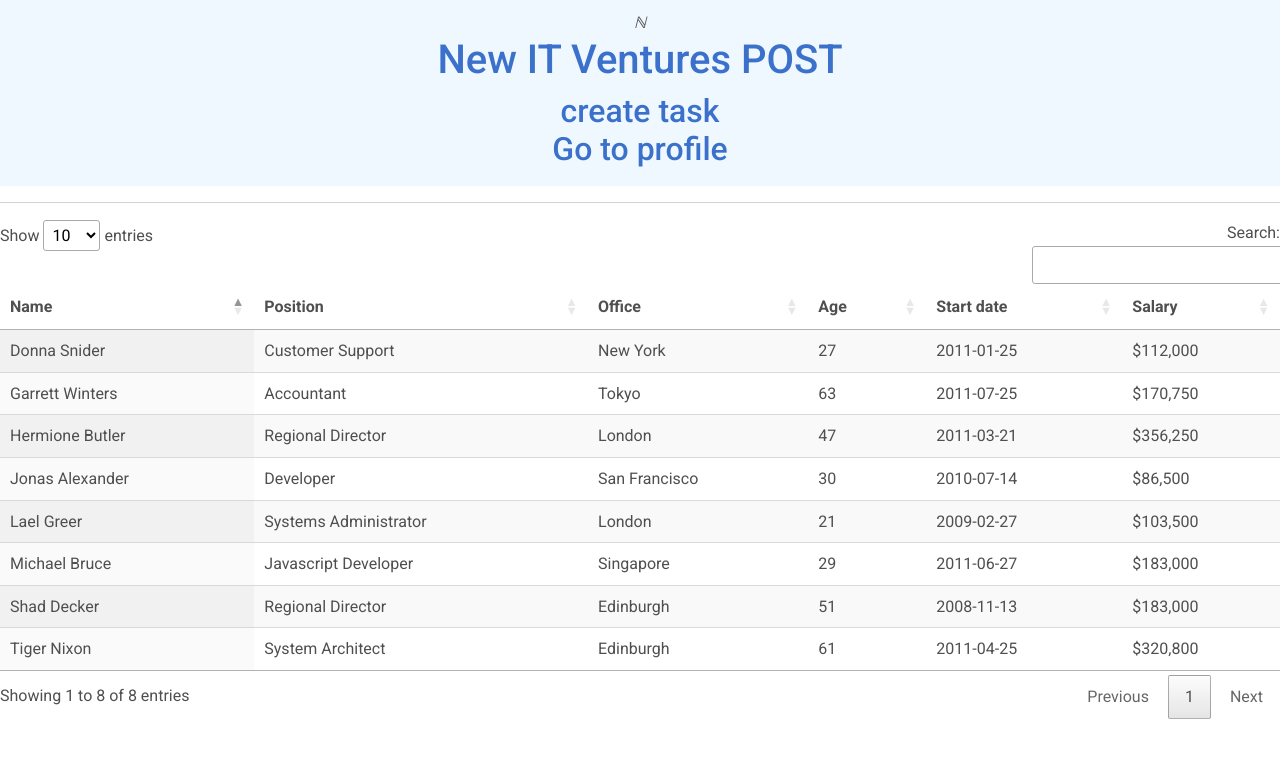
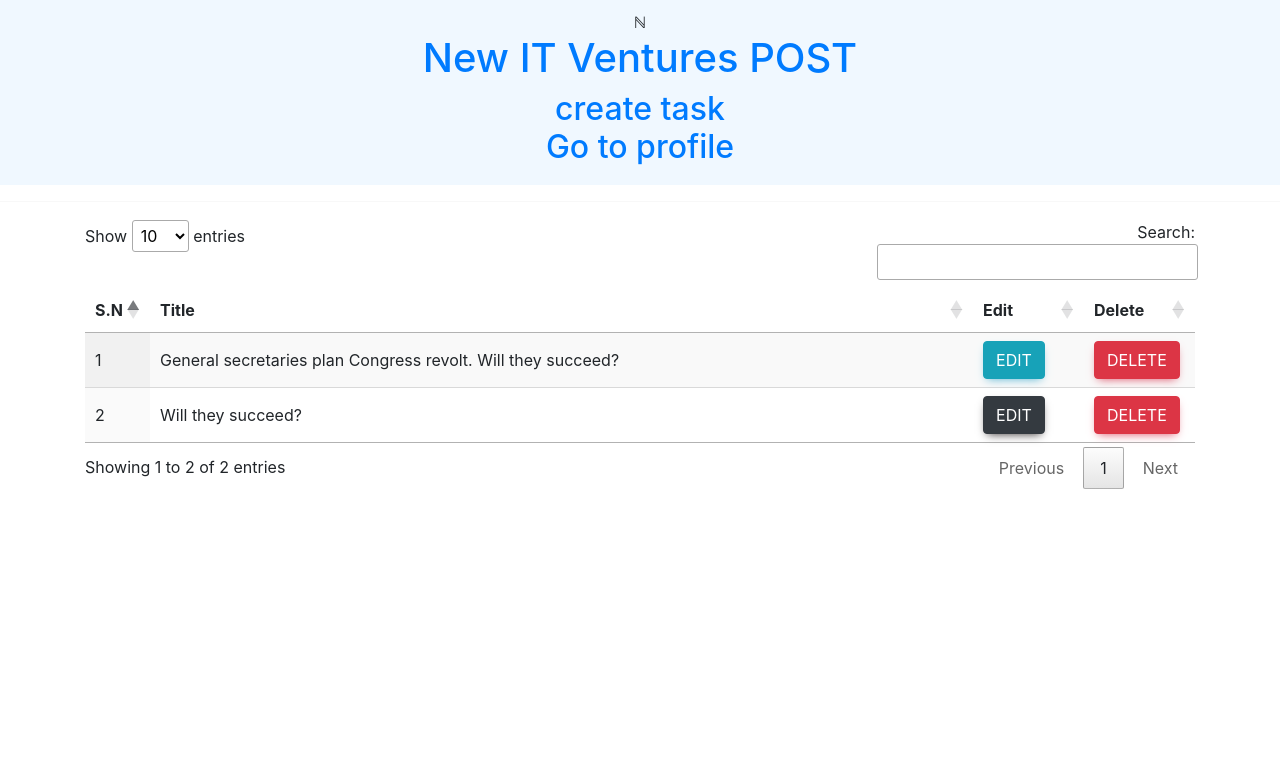
Before and after one commit to SajjanPaudel/blog-django, a Django app: page /profile/1 in a window 1280 px wide. Shown: the top 758 px of the page. Run offline with Django 4.2, Linux system fonts and the light colour scheme; a user stored in the database is signed in; data comes from the database, SQL or seed files in the repository; some libraries are stand-ins or nearby versions.

Commit message:
made some changes to the datatables structure

```diff
--- a/blogapp/templates/base.html
+++ b/blogapp/templates/base.html
@@ -3,13 +3,14 @@
   <head>
     <meta charset="utf-8">
     <meta name="viewport" content="width=device-width, initial-scale=1">
-    <title>{% block title %}Ticketing System {% endblock title %}</title>
+    <title>{% block title %} NITV POST - Share Your Thoughts {% endblock title %}</title>
     <link  href="https://cdnjs.cloudflare.com/ajax/libs/font-awesome/6.0.0/css/all.min.css" rel="stylesheet"/>
     <!-- Google Fonts -->
     <link  href="https://fonts.googleapis.com/css?family=Roboto:300,400,500,700&display=swap" rel="stylesheet"/>
     <!-- MDB -->
     <link  href="https://cdnjs.cloudflare.com/ajax/libs/mdb-ui-kit/6.3.0/mdb.min.css" rel="stylesheet"/>
     <link rel="stylesheet" href="https://cdn.datatables.net/1.13.4/css/jquery.dataTables.min.css" />
+    <link rel="stylesheet" href="https://cdn.jsdelivr.net/npm/bootstrap@4.0.0/dist/css/bootstrap.min.css" integrity="sha384-Gn5384xqQ1aoWXA+058RXPxPg6fy4IWvTNh0E263XmFcJlSAwiGgFAW/dAiS6JXm" crossorigin="anonymous">
 
     <style>
 
@@ -69,7 +70,18 @@
     <script type="text/javascript" src="https://cdn.datatables.net/1.13.4/js/jquery.dataTables.min.js"></script>
     <script  type="text/javascript" src="https://cdnjs.cloudflare.com/ajax/libs/mdb-ui-kit/6.3.0/mdb.min.js"></script>
     <script type="text/javascript">
-      let table = new DataTable('#myTable');
+      var table1 = $('#myTable').DataTable( {
+        columnDefs: [
+            {width:'5%', 'targets':[0]},
+            {width:'10%', 'targets':[2]},
+            {width:'10%', 'targets':[3]}
+        ]
+    } );
     </script>
+
+    {% comment %} bootstrap css {% endcomment %}
+    <script src="https://code.jquery.com/jquery-3.2.1.slim.min.js" integrity="sha384-KJ3o2DKtIkvYIK3UENzmM7KCkRr/rE9/Qpg6aAZGJwFDMVNA/GpGFF93hXpG5KkN" crossorigin="anonymous"></script>
+    <script src="https://cdn.jsdelivr.net/npm/popper.js@1.12.9/dist/umd/popper.min.js" integrity="sha384-ApNbgh9B+Y1QKtv3Rn7W3mgPxhU9K/ScQsAP7hUibX39j7fakFPskvXusvfa0b4Q" crossorigin="anonymous"></script>
+    <script src="https://cdn.jsdelivr.net/npm/bootstrap@4.0.0/dist/js/bootstrap.min.js" integrity="sha384-JZR6Spejh4U02d8jOt6vLEHfe/JQGiRRSQQxSfFWpi1MquVdAyjUar5+76PVCmYl" crossorigin="anonymous"></script>
 </body>
 </html>
--- a/blogapp/templates/profile.html
+++ b/blogapp/templates/profile.html
@@ -7,85 +7,35 @@
             <h1>"welcome to your profile " {{blog.user}}</h1>
         </div>
         <hr> {% endcomment %}
+        <div class="container ">
             <table id="myTable" class="display" style="width:100%">
                 <thead>
                     <tr>
-                        <th>Name</th>
-                        <th>Position</th>
-                        <th>Office</th>
-                        <th>Age</th>
-                        <th>Start date</th>
-                        <th>Salary</th>
+                        <th>S.N</th>
+                        <th>Title</th>
+                        <th>Edit</th>
+                        <th>Delete</th>
                     </tr>
                 </thead>
+
                 <tbody>
                     <tr>
-                        <td>Tiger Nixon</td>
-                        <td>System Architect</td>
-                        <td>Edinburgh</td>
-                        <td>61</td>
-                        <td>2011-04-25</td>
-                        <td>$320,800</td>
+                        <td>1</td>
+                        <td>General secretaries plan Congress revolt. Will they succeed?</td>
+                        <td><button class="btn btn-info" type="">Edit</button></td>
+                        <td><button class="btn btn-danger" type="">Delete</button></td>
                     </tr>
                     <tr>
-                        <td>Garrett Winters</td>
-                        <td>Accountant</td>
-                        <td>Tokyo</td>
-                        <td>63</td>
-                        <td>2011-07-25</td>
-                        <td>$170,750</td>
+                        <td>2</td>
+                        <td>Will they succeed?</td>
+                        <td><button class="btn btn-dark" type="">Edit</button></td>
+                        <td><button class="btn btn-danger" type="">Delete</button></td>
                     </tr>
 
-                    <tr>
-                        <td>Hermione Butler</td>
-                        <td>Regional Director</td>
-                        <td>London</td>
-                        <td>47</td>
-                        <td>2011-03-21</td>
-                        <td>$356,250</td>
-                    </tr>
-                    <tr>
-                        <td>Lael Greer</td>
-                        <td>Systems Administrator</td>
-                        <td>London</td>
-                        <td>21</td>
-                        <td>2009-02-27</td>
-                        <td>$103,500</td>
-                    </tr>
-                    <tr>
-                        <td>Jonas Alexander</td>
-                        <td>Developer</td>
-                        <td>San Francisco</td>
-                        <td>30</td>
-                        <td>2010-07-14</td>
-                        <td>$86,500</td>
-                    </tr>
-                    <tr>
-                        <td>Shad Decker</td>
-                        <td>Regional Director</td>
-                        <td>Edinburgh</td>
-                        <td>51</td>
-                        <td>2008-11-13</td>
-                        <td>$183,000</td>
-                    </tr>
-                    <tr>
-                        <td>Michael Bruce</td>
-                        <td>Javascript Developer</td>
-                        <td>Singapore</td>
-                        <td>29</td>
-                        <td>2011-06-27</td>
-                        <td>$183,000</td>
-                    </tr>
-                    <tr>
-                        <td>Donna Snider</td>
-                        <td>Customer Support</td>
-                        <td>New York</td>
-                        <td>27</td>
-                        <td>2011-01-25</td>
-                        <td>$112,000</td>
-                    </tr>
                 </tbody>
             </table>
+        </div>
+
 
 
 </body>
```
